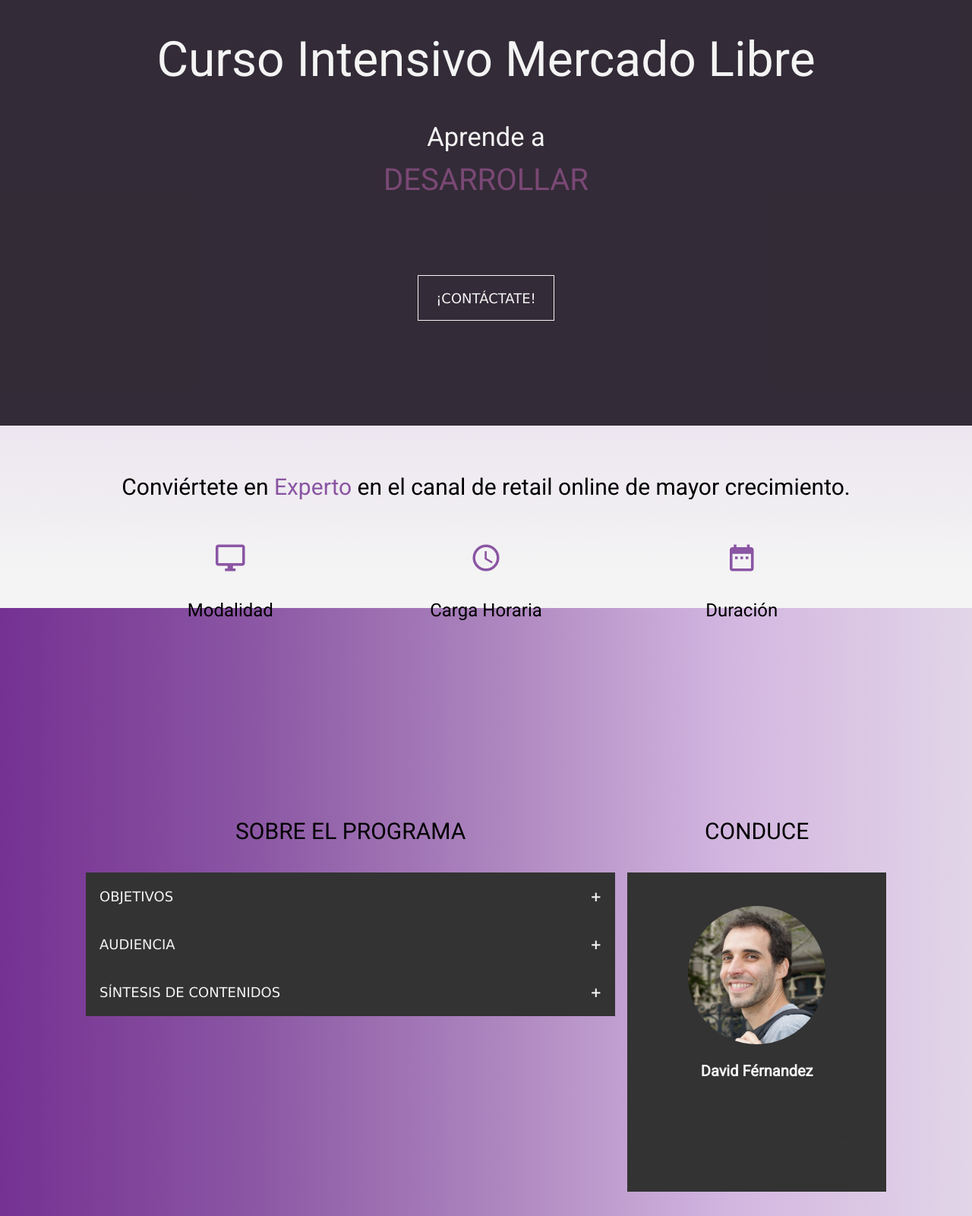
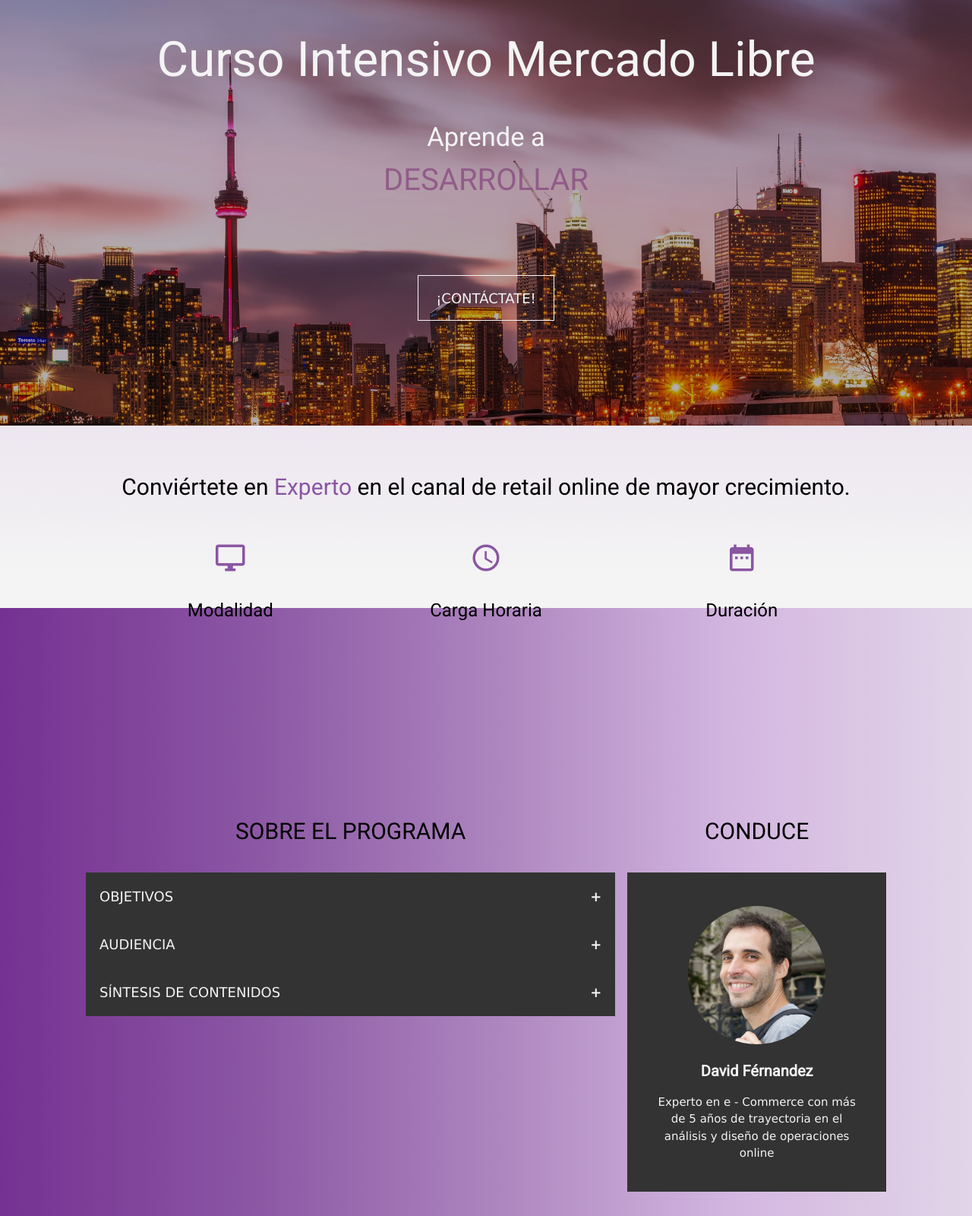
Before and after one commit to gerenciandocanales/gerenciandocanales.github.io, a plain HTML site: page index.html in a window 1280 px wide. Shown: the top 1600 px of the page at 76% size. Drawn offline with nearby package versions, Linux system fonts and the light colour scheme.

Commit message:
Update index.html

```diff
--- a/index.html
+++ b/index.html
@@ -411,7 +411,7 @@
 <body>
 
 <!-- Header -->
-<header id="showcase" style="padding:48px 64px; background:#493E4E">
+<header id="showcase" style="padding:48px 64px;">
   <div class="showcase-content">
      <h1 class="w3-margin w3-jumbo" style="color:#f4f4f4;">Curso Intensivo Mercado Libre
      </h1>
@@ -531,7 +531,7 @@
           <img src="./resources/df-photo_mid-square.jpeg" alt="David" class="profile_img">
         <div class="container">
           <h4><b>David Férnandez</b></h4>
-          <p>Experto en e - Commerce con más de 5 años de trayectoria en el análisis y diseño de operaciones online</p>
+          <p style="color:#f4f4f4;">Experto en e - Commerce con más de 5 años de trayectoria en el análisis y diseño de operaciones online</p>
         </div>
        </div>
     </div>
```
